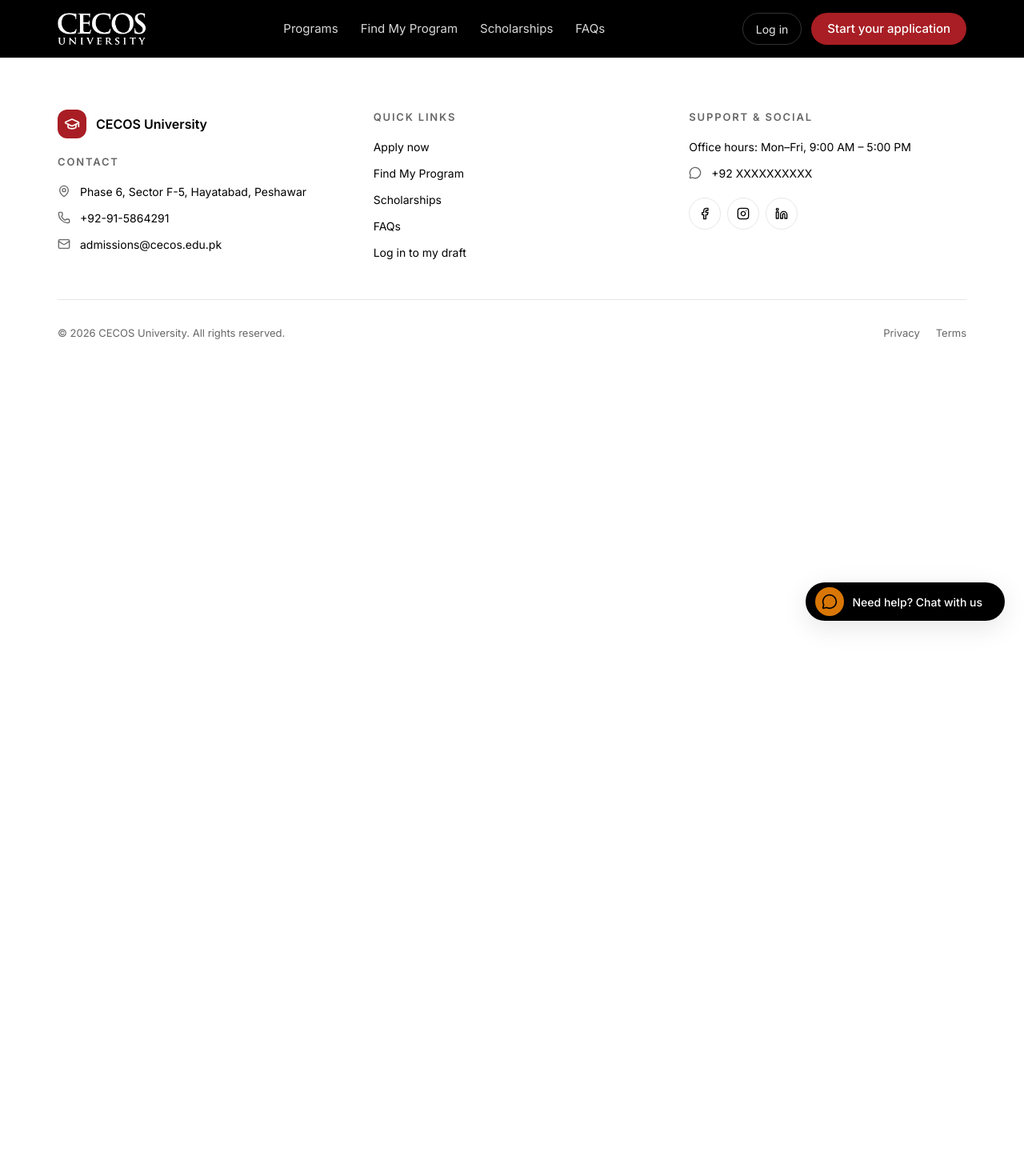
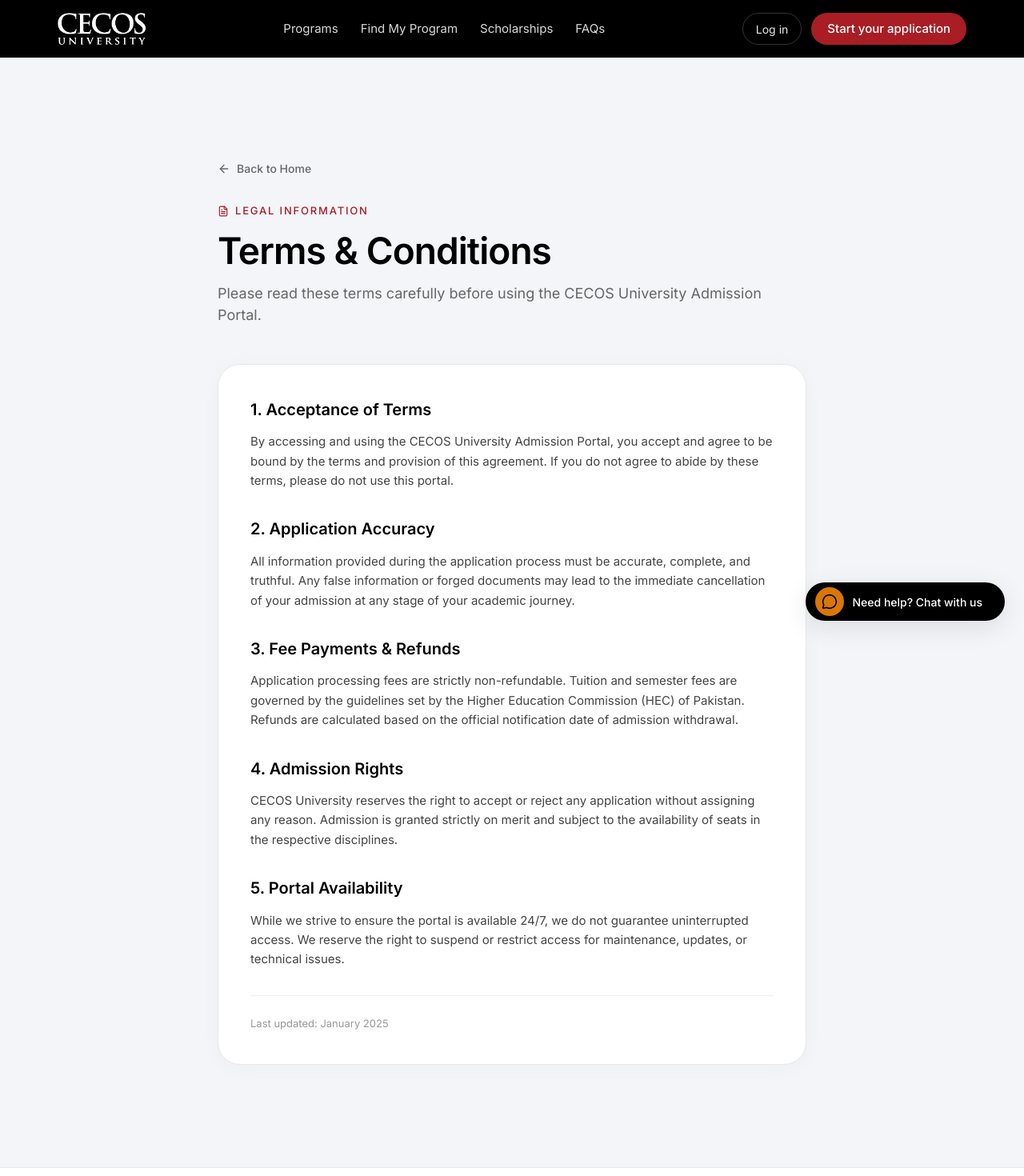
Before and after one commit to farzask/cecos-admission-portal, a React (Vite) app: page /terms in a window 1280 px wide. Shown: the top 1470 px of the page at 80% size. Before the commit the page ends 800 px from the top, so only its background shows below. Built offline with nearby package versions, Linux system fonts and the light colour scheme; a web font is replaced by a local one.

Commit message:
Added ISO certifications and other minor UI fixes

```diff
--- a/src/App.tsx
+++ b/src/App.tsx
@@ -6,6 +6,8 @@
 import { WhatsAppFab } from './components/WhatsAppFab';
 import { HomePage } from './pages/HomePage';
 import { FeesPage } from './pages/FeesPage';
+import { TermsPage } from './pages/TermsPage';
+import { PrivacyPage } from './pages/PrivacyPage';
 
 export function App() {
   return (
@@ -15,6 +17,8 @@
         <Routes>
           <Route path="/" element={<HomePage />} />
           <Route path="/fees" element={<FeesPage />} />
+          <Route path="/terms" element={<TermsPage />} />
+          <Route path="/privacy" element={<PrivacyPage />} />
         </Routes>
         <Footer />
         <WhatsAppFab />
--- a/src/components/FinalCTA.tsx
+++ b/src/components/FinalCTA.tsx
@@ -1,5 +1,6 @@
 import React from 'react';
 import { ArrowRight } from 'lucide-react';
+import { Link } from 'react-router-dom';
 import { useT } from '../lib/i18n';
 import { Button } from './ui/Button';
 import { Reveal } from './ui/Reveal';
@@ -35,7 +36,15 @@
               <ArrowRight className="w-4 h-4 group-hover:translate-x-0.5 transition-transform rtl:rotate-180" />
             </Button>
           </div>
-          <p className="mt-6 text-white/55 text-[14px]">{t('final.sub')}</p>
+          <p className="mt-6 text-white/55 text-[14px]">
+            {t('final.sub')}
+            <br className="sm:hidden" />
+            <span className="inline-flex items-center justify-center gap-3 mt-3 sm:mt-0 sm:ml-4 text-white/40">
+              <Link to="/terms" className="hover:text-white transition-colors underline underline-offset-2">Terms & Conditions</Link>
+              <span>·</span>
+              <Link to="/privacy" className="hover:text-white transition-colors underline underline-offset-2">Privacy Policy</Link>
+            </span>
+          </p>
         </Reveal>
       </div>
     </section>);
--- a/src/components/HowItWorks.tsx
+++ b/src/components/HowItWorks.tsx
@@ -33,8 +33,7 @@
               Three steps. About <span className="num">5</span> minutes.
             </h2>
             <p className="mt-4 text-[#666666] text-[16px] md:text-[18px]">
-              No paperwork, no waiting in line. The whole application fits on
-              your phone.
+              No paperwork, no waiting in line. Simple steps, big opportunities.
             </p>
           </div>
         </Reveal>
--- a/src/lib/i18n.tsx
+++ b/src/lib/i18n.tsx
@@ -65,7 +65,7 @@
     ur: 'میرے لیے پروگرام تلاش کریں'
   },
   'hero.timeBadge': {
-    en: 'Avg. completion time: 4 minutes on mobile.',
+    en: 'Avg. completion time: 5 minutes.',
     ur: 'اوسط وقت: موبائل پر 4 منٹ۔'
   },
   'hero.trust1': {
@@ -81,7 +81,7 @@
     ur: 'HEC سے منظور شدہ (W3)'
   },
   'hero.trust4': {
-    en: 'ISO 9001 certified',
+    en: 'ISO 9001 & ISO 21001 certified',
     ur: 'ISO 9001 تصدیق شدہ'
   },
   'cd.label': {
--- /dev/null
+++ b/src/pages/PrivacyPage.tsx
@@ -0,0 +1,79 @@
+import React, { useEffect } from 'react';
+import { ArrowLeft, Shield } from 'lucide-react';
+import { Link } from 'react-router-dom';
+import { Reveal } from '../components/ui/Reveal';
+
+export function PrivacyPage() {
+  useEffect(() => {
+    window.scrollTo(0, 0);
+  }, []);
+
+  return (
+    <div className="min-h-screen bg-[#F3F5F9] pt-24 pb-16 md:py-32">
+      <div className="mx-auto max-w-[800px] px-5 md:px-8">
+        <Reveal>
+          <Link to="/" className="inline-flex items-center gap-2 text-[#666] hover:text-black mb-8 transition-colors text-[14px] font-medium">
+            <ArrowLeft className="w-4 h-4" />
+            Back to Home
+          </Link>
+          <div className="max-w-[760px] mb-10 md:mb-12">
+            <div className="inline-flex items-center gap-2 text-[#a81e24] text-[13px] font-medium uppercase tracking-[0.14em] mb-4">
+              <Shield className="w-3.5 h-3.5" />
+              <span className="keep-ltr">Data Protection</span>
+            </div>
+            <h1 className="display-tight font-semibold text-black text-[34px] md:text-[46px] tracking-tight">
+              Privacy Policy
+            </h1>
+            <p className="mt-4 text-[#666666] text-[16px] md:text-[18px]">
+              How we collect, use, and protect your personal information at CECOS University.
+            </p>
+          </div>
+        </Reveal>
+
+        <Reveal delay={0.05}>
+          <div className="bg-white rounded-[28px] border border-[#E5E7EB] shadow-surface p-6 md:p-10 space-y-8 text-[#444] text-[15px] leading-relaxed">
+
+            <section>
+              <h2 className="text-[20px] font-semibold text-black mb-3">1. Information We Collect</h2>
+              <p>
+                When you use the Admission Portal, we collect personal information such as your name, contact details, educational history, identification numbers (like CNIC/B-Form), and payment transaction details necessary to process your admission application.
+              </p>
+            </section>
+
+            <section>
+              <h2 className="text-[20px] font-semibold text-black mb-3">2. How We Use Your Information</h2>
+              <p>
+                The information collected is used exclusively for evaluating your eligibility for admission, managing your enrollment, processing scholarship requests, communicating updates regarding your application, and generating anonymized statistical reports for educational improvements.
+              </p>
+            </section>
+
+            <section>
+              <h2 className="text-[20px] font-semibold text-black mb-3">3. Data Security & Storage</h2>
+              <p>
+                We implement industry-standard security measures to protect your personal data from unauthorized access, alteration, or disclosure. All sensitive data transmitted through our portal is encrypted, and your records are stored securely on monitored servers.
+              </p>
+            </section>
+
+            <section>
+              <h2 className="text-[20px] font-semibold text-black mb-3">4. Information Sharing</h2>
+              <p>
+                CECOS University does not sell, trade, or rent your personal information to third parties. We may only share data with regulatory bodies (like HEC, PEC, Pharmacy Council) as required by law, or with authorized third-party service providers (like payment gateways) strictly for processing your application.
+              </p>
+            </section>
+
+            <section>
+              <h2 className="text-[20px] font-semibold text-black mb-3">5. Your Rights</h2>
+              <p>
+                You have the right to access, correct, or request the deletion of your personal data before your enrollment is finalized. If you wish to exercise these rights, please contact the admissions office. Note that certain data must be retained for legal and academic record-keeping.
+              </p>
+            </section>
+
+            <div className="pt-6 mt-6 border-t border-[#F0F0F2] text-[13px] text-[#999]">
+              Last updated: January 2025
+            </div>
+          </div>
+        </Reveal>
+      </div>
+    </div>
+  );
+}
--- /dev/null
+++ b/src/pages/TermsPage.tsx
@@ -0,0 +1,79 @@
+import React, { useEffect } from 'react';
+import { ArrowLeft, FileText } from 'lucide-react';
+import { Link } from 'react-router-dom';
+import { Reveal } from '../components/ui/Reveal';
+
+export function TermsPage() {
+  useEffect(() => {
+    window.scrollTo(0, 0);
+  }, []);
+
+  return (
+    <div className="min-h-screen bg-[#F3F5F9] pt-24 pb-16 md:py-32">
+      <div className="mx-auto max-w-[800px] px-5 md:px-8">
+        <Reveal>
+          <Link to="/" className="inline-flex items-center gap-2 text-[#666] hover:text-black mb-8 transition-colors text-[14px] font-medium">
+            <ArrowLeft className="w-4 h-4" />
+            Back to Home
+          </Link>
+          <div className="max-w-[760px] mb-10 md:mb-12">
+            <div className="inline-flex items-center gap-2 text-[#a81e24] text-[13px] font-medium uppercase tracking-[0.14em] mb-4">
+              <FileText className="w-3.5 h-3.5" />
+              <span className="keep-ltr">Legal Information</span>
+            </div>
+            <h1 className="display-tight font-semibold text-black text-[34px] md:text-[46px] tracking-tight">
+              Terms & Conditions
+            </h1>
+            <p className="mt-4 text-[#666666] text-[16px] md:text-[18px]">
+              Please read these terms carefully before using the CECOS University Admission Portal.
+            </p>
+          </div>
+        </Reveal>
+
+        <Reveal delay={0.05}>
+          <div className="bg-white rounded-[28px] border border-[#E5E7EB] shadow-surface p-6 md:p-10 space-y-8 text-[#444] text-[15px] leading-relaxed">
+
+            <section>
+              <h2 className="text-[20px] font-semibold text-black mb-3">1. Acceptance of Terms</h2>
+              <p>
+                By accessing and using the CECOS University Admission Portal, you accept and agree to be bound by the terms and provision of this agreement. If you do not agree to abide by these terms, please do not use this portal.
+              </p>
+            </section>
+
+            <section>
+              <h2 className="text-[20px] font-semibold text-black mb-3">2. Application Accuracy</h2>
+              <p>
+                All information provided during the application process must be accurate, complete, and truthful. Any false information or forged documents may lead to the immediate cancellation of your admission at any stage of your academic journey.
+              </p>
+            </section>
+
+            <section>
+              <h2 className="text-[20px] font-semibold text-black mb-3">3. Fee Payments & Refunds</h2>
+              <p>
+                Application processing fees are strictly non-refundable. Tuition and semester fees are governed by the guidelines set by the Higher Education Commission (HEC) of Pakistan. Refunds are calculated based on the official notification date of admission withdrawal.
+              </p>
+            </section>
+
+            <section>
+              <h2 className="text-[20px] font-semibold text-black mb-3">4. Admission Rights</h2>
+              <p>
+                CECOS University reserves the right to accept or reject any application without assigning any reason. Admission is granted strictly on merit and subject to the availability of seats in the respective disciplines.
+              </p>
+            </section>
+
+            <section>
+              <h2 className="text-[20px] font-semibold text-black mb-3">5. Portal Availability</h2>
+              <p>
+                While we strive to ensure the portal is available 24/7, we do not guarantee uninterrupted access. We reserve the right to suspend or restrict access for maintenance, updates, or technical issues.
+              </p>
+            </section>
+
+            <div className="pt-6 mt-6 border-t border-[#F0F0F2] text-[13px] text-[#999]">
+              Last updated: January 2025
+            </div>
+          </div>
+        </Reveal>
+      </div>
+    </div>
+  );
+}
```
Also changed, not shown: src/components/Footer.tsx (+6 -4 lines), src/lib/data.ts (+8 -8 lines). Lines whose indentation alone changed are shown as unchanged.
